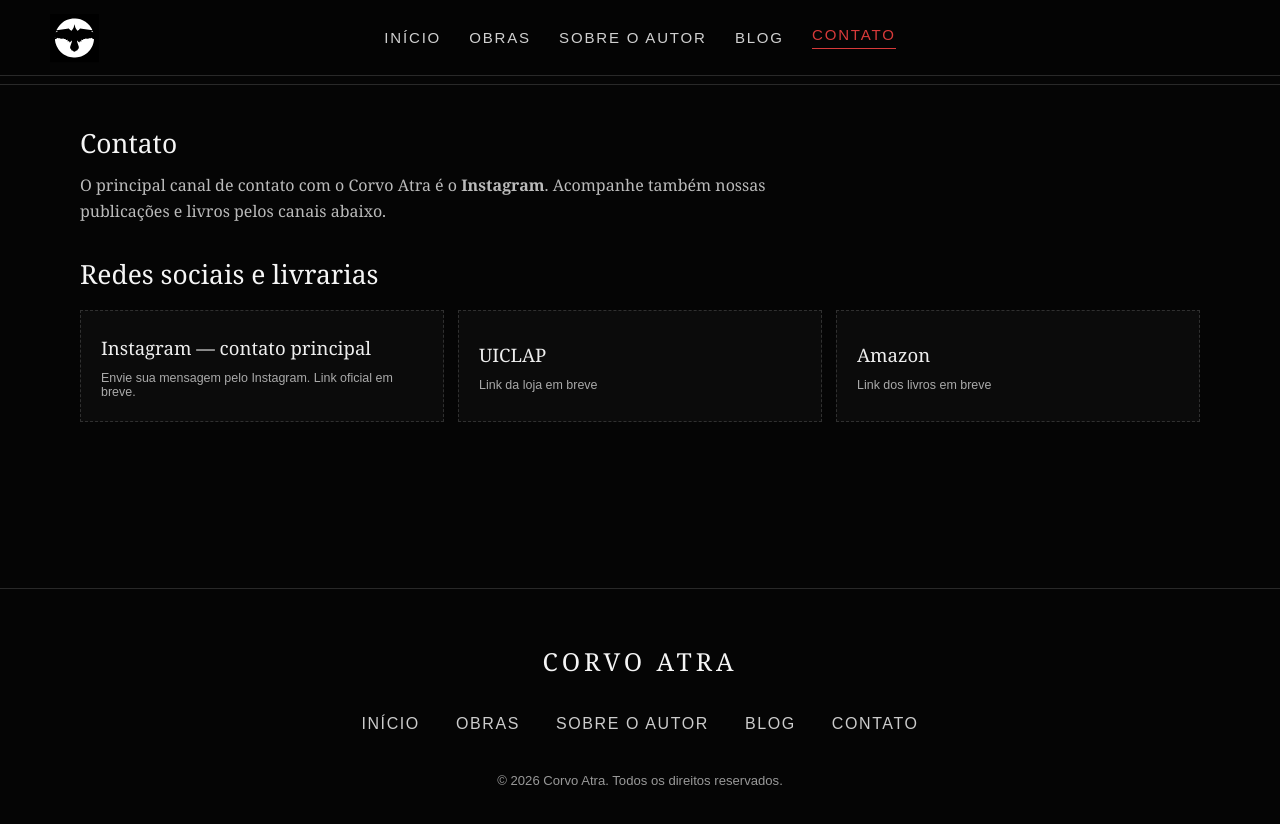
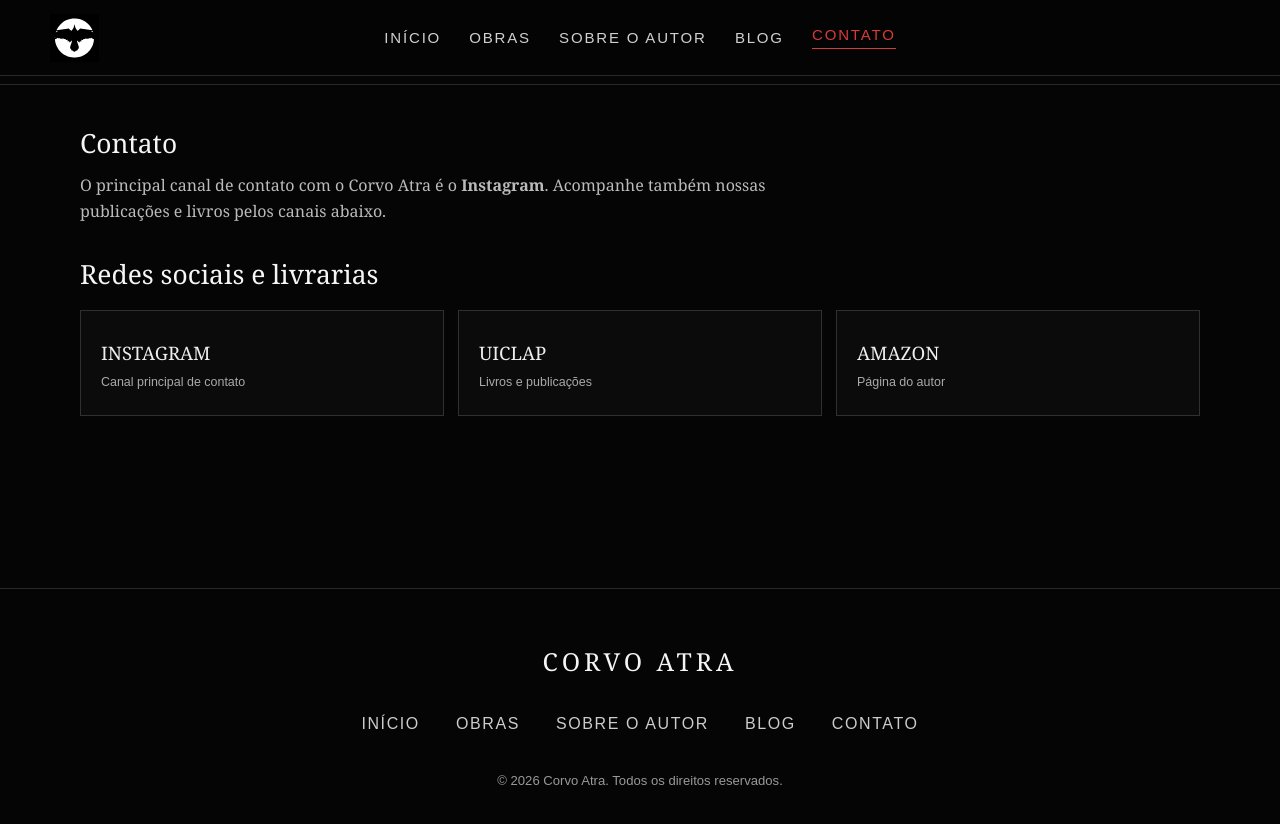
Before and after one commit to corvoatra/corvo-atra, a Jekyll site: the page built from contato.html, in a window 1280 px wide. Shown: the top 824 px of the page. Built offline with Jekyll 4.4.1, drawn with Linux system fonts in a browser that asks for light colours.

Commit message:
Ativa links oficiais de INSTAGRAM, UICLAP e AMAZON em maiúsculas

```diff
--- a/contato.html
+++ b/contato.html
@@ -44,9 +44,9 @@ header nav a:hover,header nav a:focus-visible { color:#fff; }
 <section aria-labelledby="contact-links-heading">
 <h2 id="contact-links-heading" class="contact-section-title">Redes sociais e livrarias</h2>
 <div class="contact-socials">
-<div class="contact-social pending"><strong>Instagram — contato principal</strong><span>Envie sua mensagem pelo Instagram. Link oficial em breve.</span></div>
-<div class="contact-social pending"><strong>UICLAP</strong><span>Link da loja em breve</span></div>
-<div class="contact-social pending"><strong>Amazon</strong><span>Link dos livros em breve</span></div>
+<a class="contact-social" href="https://www.instagram.com/corvoatra/" target="_blank" rel="noopener noreferrer" aria-label="INSTAGRAM — contato principal"><strong>INSTAGRAM</strong><span>Canal principal de contato</span></a>
+<a class="contact-social" href="https://uiclap.bio/corvoatra" target="_blank" rel="noopener noreferrer" aria-label="UICLAP — loja de livros"><strong>UICLAP</strong><span>Livros e publicações</span></a>
+<a class="contact-social" href="https://www.amazon.com.br/stores/Magnus-Silva/author/B0HD7MX8P3?ref=ap_rdr&amp;shoppingPortalEnabled=true" target="_blank" rel="noopener noreferrer" aria-label="AMAZON — página do autor"><strong>AMAZON</strong><span>Página do autor</span></a>
 </div>
 </section>
 
```
